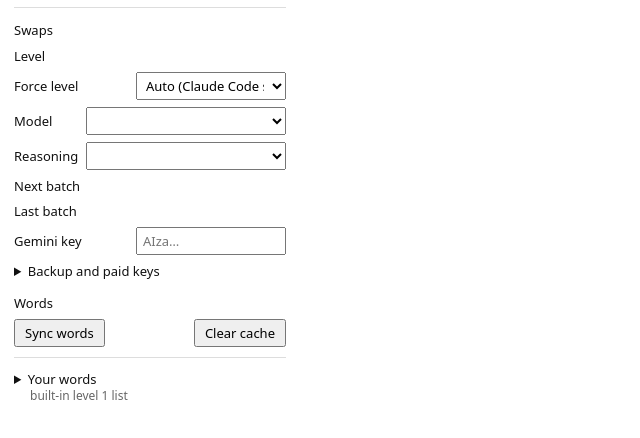
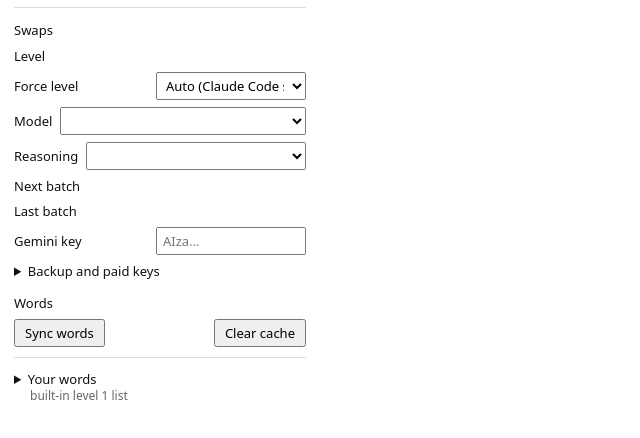
Before and after one commit to jackieoliver/french-weave, a website with bundled scripts: page extension/src/popup.html in a window 1280 px wide. Shown: the part 166-604 px from the top of the page, without its empty margins (0-640 px from the left). Built offline with nearby package versions, Linux system fonts and the light colour scheme; some packages are replaced by stand-ins of ours; no server answers.

Commit message:
Popup 320px wide so 'Recommended (Claude Haiku 5.5)' fits (e2e screenshot)

```diff
--- a/extension/src/popup.html
+++ b/extension/src/popup.html
@@ -5,7 +5,7 @@
 <title>French Weave</title>
 <style>
   * { box-sizing: border-box; }
-  body { width: 300px; margin: 0; padding: 12px 14px; font: 13px/1.4 system-ui, sans-serif; color: #111; background: #fff; }
+  body { width: 320px; margin: 0; padding: 12px 14px; font: 13px/1.4 system-ui, sans-serif; color: #111; background: #fff; }
   h1 { font-size: 14px; margin: 0; }
   .row { display: flex; align-items: center; justify-content: space-between; gap: 8px; margin: 7px 0; }
   .row > span:first-child { flex: 0 0 auto; }
@@ -20,7 +20,7 @@
   #siteList .row { margin: 4px 0; }
   #notice:empty, #modelError:empty, #tierNote:empty, #modelNote:empty, #versionInfo:empty { display: none; }
   #version { font-weight: normal; }
-  #model, #reasoning { flex: 1 1 auto; width: auto; min-width: 0; max-width: 200px; }
+  #model, #reasoning { flex: 1 1 auto; width: auto; min-width: 0; }
   #modelNote, #modeInfo { margin: 0 0 6px; }
   #tierNote { margin: 0 0 6px; }
   summary { cursor: pointer; margin: 6px 0; }
```
